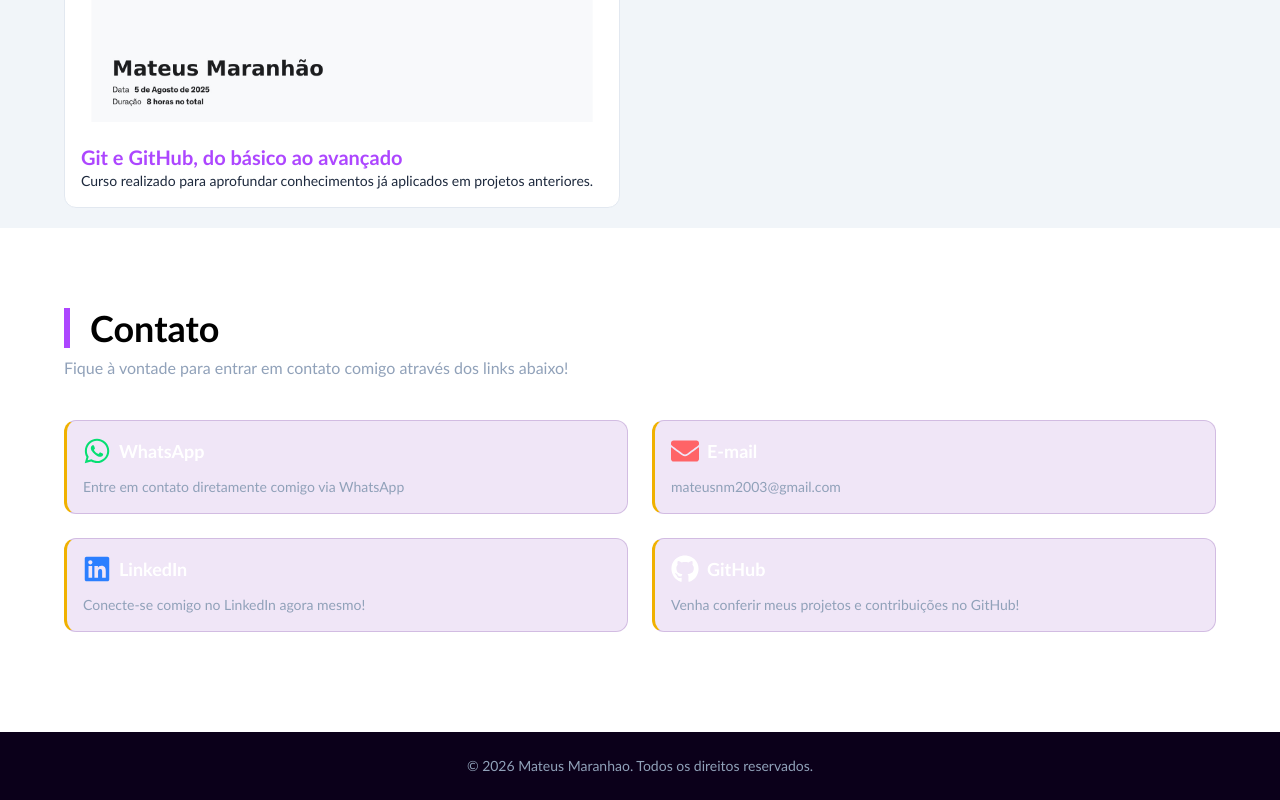
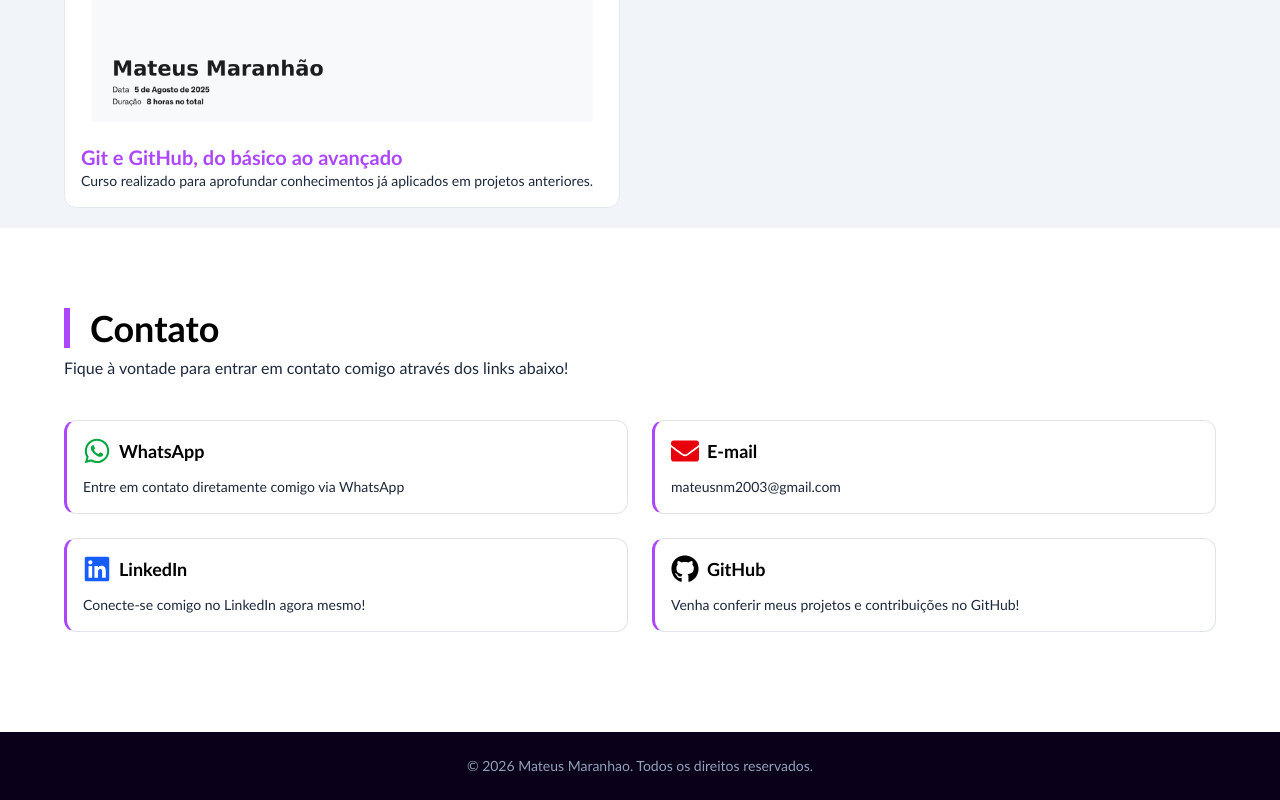
Before and after one commit to mateusmaranhao12/portfolio-v2, a Next.js app: page / in a window 1280 px wide. Shown: the part 8335-9135 px from the top of the page. Built offline with nearby package versions, Linux system fonts and the light colour scheme.

Commit message:
update contato light mode

```diff
--- a/src/app/modules/Contato.tsx
+++ b/src/app/modules/Contato.tsx
@@ -1,50 +1,68 @@
-'use client'
-import SectionWrapper from '@/components/Common/SectionWrapper';
-import SectionTitle from '@/components/Common/SectionTitle';
-import { FaWhatsapp, FaEnvelope, FaLinkedin, FaGithub } from 'react-icons/fa';
-import ContatoItem from '@/components/Contato/ContatoItem';
-import { motion } from 'framer-motion';
+"use client";
+import SectionWrapper from "@/components/Common/SectionWrapper";
+import SectionTitle from "@/components/Common/SectionTitle";
+import { FaWhatsapp, FaEnvelope, FaLinkedin, FaGithub } from "react-icons/fa";
+import ContatoItem from "@/components/Contato/ContatoItem";
+import { motion } from "framer-motion";
+import { useTheme } from "@/components/theme/theme";
+
+export default function Contato() {
+  const { isDark } = useTheme();
 
   const contatos = [
     {
-        nome: 'WhatsApp',
-        href: 'https://wa.me/5579991762846',
-        icon: <FaWhatsapp size={28} className='text-green-400' />,
-        texto: 'Entre em contato diretamente comigo via WhatsApp',
+      nome: "WhatsApp",
+      href: "https://wa.me/5579991762846",
+      icon: (
+        <FaWhatsapp
+          size={28}
+          className={isDark ? "text-green-400" : "text-green-600"}
+        />
+      ),
+      texto: "Entre em contato diretamente comigo via WhatsApp",
     },
     {
-        nome: 'E-mail',
-        href: 'mailto:mateusnm2003@gmail.com',
-        icon: <FaEnvelope size={28} className='text-red-400' />,
-        texto: 'mateusnm2003@gmail.com',
+      nome: "E-mail",
+      href: "mailto:mateusnm2003@gmail.com",
+      icon: (
+        <FaEnvelope size={28} className={isDark ? "text-red-400" : "text-red-600"} />
+      ),
+      texto: "mateusnm2003@gmail.com",
     },
     {
-        nome: 'LinkedIn',
-        href: 'https://www.linkedin.com/in/mateusnmaranhao/',
-        icon: <FaLinkedin size={28} className='text-blue-500' />,
-        texto: 'Conecte-se comigo no LinkedIn agora mesmo!',
+      nome: "LinkedIn",
+      href: "https://www.linkedin.com/in/mateusnmaranhao/",
+      icon: (
+        <FaLinkedin size={28} className={isDark ? "text-blue-400" : "text-blue-600"} />
+      ),
+      texto: "Conecte-se comigo no LinkedIn agora mesmo!",
     },
     {
-        nome: 'GitHub',
-        href: 'https://github.com/mateusmaranhao12',
-        icon: <FaGithub size={28} className='text-white' />,
-        texto: 'Venha conferir meus projetos e contribuições no GitHub!',
+      nome: "GitHub",
+      href: "https://github.com/mateusmaranhao12",
+      icon: (
+        <FaGithub size={28} className={isDark ? "text-white" : "text-black"} />
+      ),
+      texto: "Venha conferir meus projetos e contribuições no GitHub!",
     },
   ];
-
-export default function Contato() {
   return (
-        <SectionWrapper id='contato'>
+    <SectionWrapper id="contato">
       <motion.div
-                className='w-full'
+        className="w-full"
         initial={{ opacity: 0, y: 40 }}
         whileInView={{ opacity: 1, y: 0 }}
         viewport={{ once: true, amount: 0.3 }}
         transition={{ type: "spring", stiffness: 300, damping: 18 }}
       >
         <SectionTitle>Contato</SectionTitle>
-                <p className='text-slate-400 text-start mt-2'>Fique à vontade para entrar em contato comigo através dos links abaixo!</p>
-                <div className='grid grid-cols-1 sm:grid-cols-2 gap-6 mt-10 mb-20'>
+        <p
+          className={`text-start mt-2 ${isDark ? "text-slate-300" : "text-slate-800"}`}
+        >
+          Fique à vontade para entrar em contato comigo através dos links
+          abaixo!
+        </p>
+        <div className="grid grid-cols-1 sm:grid-cols-2 gap-6 mt-10 mb-20">
           {contatos.map((contato, index) => (
             <ContatoItem
               key={index}
@@ -52,6 +70,7 @@ export default function Contato() {
               href={contato.href}
               icon={contato.icon}
               texto={contato.texto}
+              isDark={isDark ?? false}
             />
           ))}
         </div>
--- a/src/components/Contato/ContatoItem.tsx
+++ b/src/components/Contato/ContatoItem.tsx
@@ -3,6 +3,7 @@ type ContatoItemProps = {
   href: string;
   icon: React.ReactNode;
   texto?: string;
+  isDark?: boolean;
 };
 
 export default function ContatoItem({
@@ -10,19 +11,26 @@ export default function ContatoItem({
   icon,
   texto,
   nome,
+  isDark = false,
 }: ContatoItemProps) {
   return (
     <a
       href={href}
       target="_blank"
       rel="noopener noreferrer"
-      className="flex flex-col items-start gap-1 bg-purple-800/10 border-l-3 border-l-yellow-500 border border-purple-900/20 p-4 rounded-xl hover:shadow-[0_0_15px_#ffffff22] hover:bg-purple-400/20 hover:scale-[1.02] transition"
+      className={`
+        flex flex-col items-start gap-1 border-l-3 border p-4 rounded-xl hover:scale-[1.02] transition
+        ${
+          isDark
+            ? "border-l-yellow-500 border-purple-900/20 hover:shadow-[0_0_15px_#ffffff22] hover:bg-purple-400/20"
+            : "border-l-purple-500 border-slate-500/20 hover:shadow-[0_0_15px_#00000022] hover:bg-slate-200/50"
+        }`}
     >
       <div className="flex gap-2 mb-2">
         <div className="shrink-0">{icon}</div>
-        <h3 className="text-lg font-semibold text-white">{nome}</h3>
+        <h3 className={`text-lg font-semibold ${isDark ? "text-white" : "text-black"}`}>{nome}</h3>
       </div>
-      {texto && <span className="text-slate-400 text-sm">{texto}</span>}
+      {texto && <span className={`text-sm ${isDark ? "text-slate-300" : "text-slate-800"}`}>{texto}</span>}
     </a>
   );
 }
```
Lines whose indentation alone changed are shown as unchanged.
